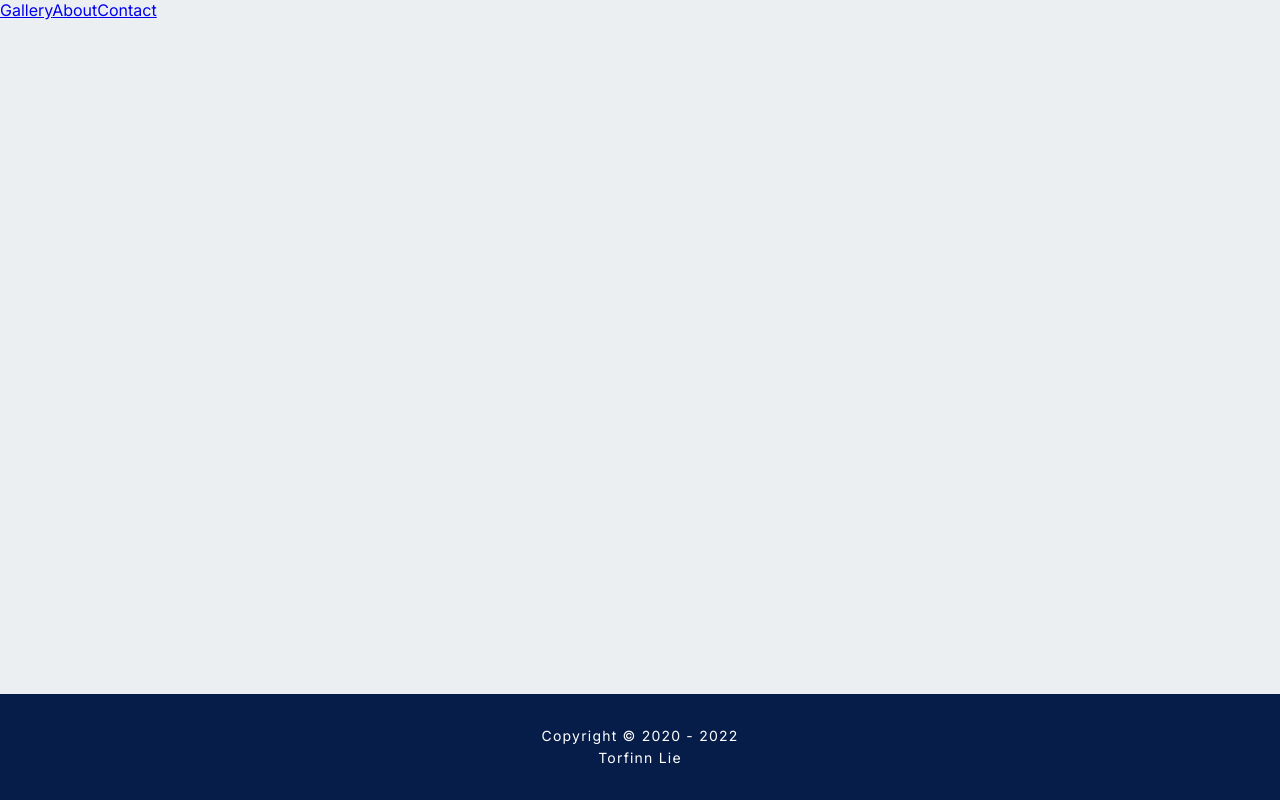
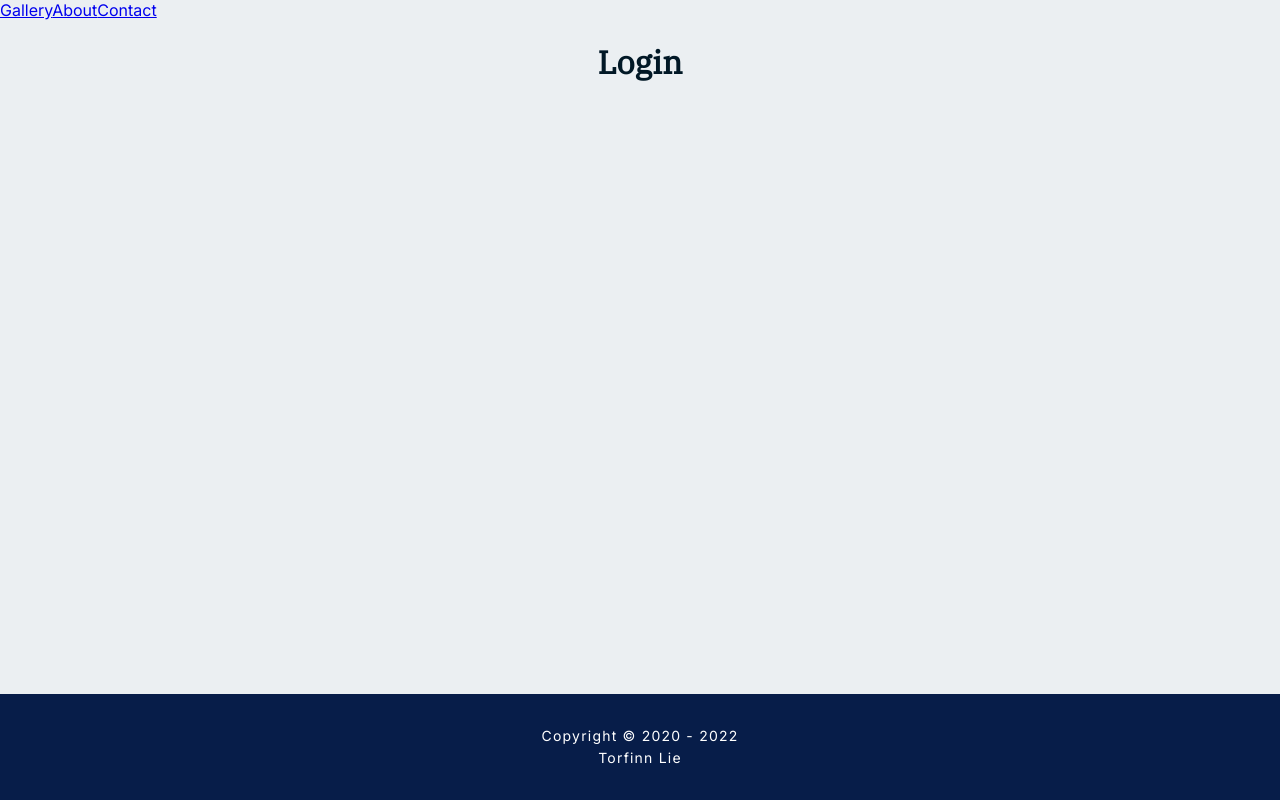
Before and after one commit to lunadragon06/torfs-art-gallery, a React (Create React App) app: page /login in a window 1280 px wide. Built offline with nearby package versions, Linux system fonts and the light colour scheme.

Commit message:
Update App.js

```diff
--- a/src/App.js
+++ b/src/App.js
@@ -7,6 +7,7 @@ import {
 import Home from "./components/pages/Home";
 import About from "./components/pages/About";
 import Contact from "./components/pages/Contact";
+import Login from "./components/pages/Login";
 import Footer from "./components/layout/Footer";
 import Nav from "./components/layout/Nav";
 
@@ -25,6 +26,9 @@ function App() {
           <Route path="/contact">
 						<Contact />
 					</Route>
+          <Route path="/login">
+						<Login />
+					</Route>
         </Switch>
       </div>
       <Footer />
```
